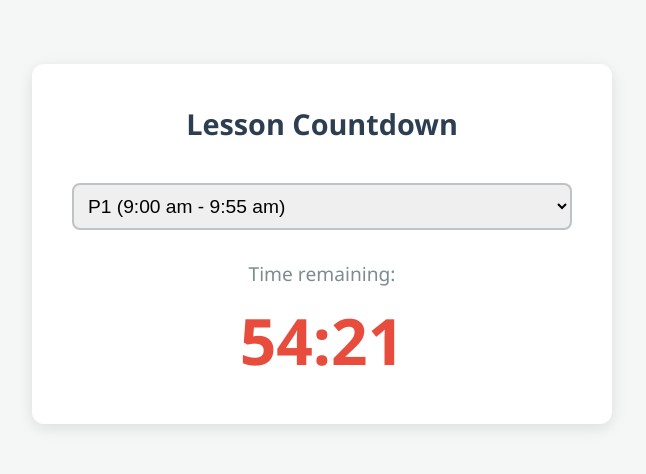
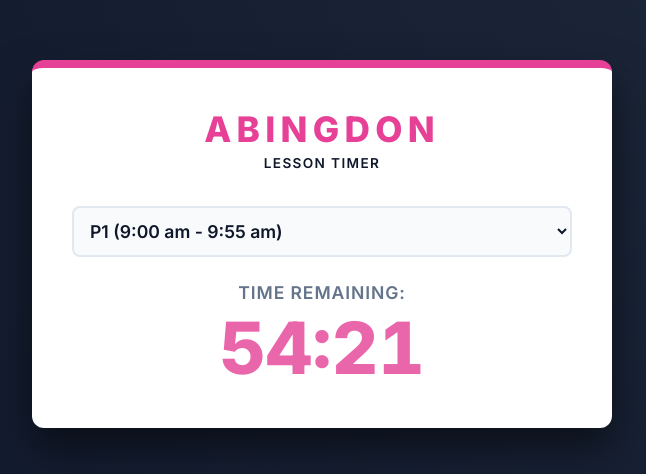
Before and after one commit to markjohnson-design/lessoncountdown, a plain HTML site: page index.html in a window 1280 px wide. Shown: the part 156-630 px from the top of the page, without its empty margins (318-964 px from the left). Drawn offline with Linux system fonts and the light colour scheme.

Commit message:
Revamp index.html for Abingdon Lesson Timer
Updated the title and styling to reflect the Abingdon branding. Enhanced the timer display and improved the overall layout.

```diff
--- a/index.html
+++ b/index.html
@@ -3,11 +3,20 @@
 <head>
     <meta charset="UTF-8">
     <meta name="viewport" content="width=device-width, initial-scale=1.0">
-    <title>Lesson Countdown Timer</title>
+    <title>Abingdon Lesson Timer</title>
+    <!-- Pulling in a clean, modern font to match Abingdon's recent rebrand -->
+    <link href="https://fonts.googleapis.com/css2?family=Inter:wght@400;600;800&display=swap" rel="stylesheet">
+
     <style>
+        :root {
+            --abingdon-cerise: #E64097;
+            --abingdon-navy: #0F172A;
+            --abingdon-grey: #64748B;
+        }
+
         body {
-            font-family: 'Segoe UI', Tahoma, Geneva, Verdana, sans-serif;
-            background-color: #f4f7f6;
+            font-family: 'Inter', sans-serif;
+            background-color: var(--abingdon-navy);
             color: #333;
             display: flex;
             flex-direction: column;
@@ -15,116 +24,185 @@
             justify-content: center;
             height: 100vh;
             margin: 0;
+            background-image: radial-gradient(circle at top right, #1e293b, #0f172a);
         }
+
         .container {
             background-color: white;
             padding: 40px;
             border-radius: 12px;
-            box-shadow: 0 4px 15px rgba(0,0,0,0.1);
+            box-shadow: 0 20px 40px rgba(0,0,0,0.5);
             text-align: center;
             width: 90%;
             max-width: 500px;
+            /* Abingdon Cerise brand accent */
+            border-top: 8px solid var(--abingdon-cerise);
         }
-        h1 {
-            margin-top: 0;
-            font-size: 1.8rem;
-            color: #2c3e50;
+
+        .brand-title {
+            margin: 0;
+            font-size: 2.2rem;
+            font-weight: 800;
+            letter-spacing: 0.15em;
+            color: var(--abingdon-cerise);
+            text-transform: uppercase;
         }
+
+        .brand-subtitle {
+            font-size: 0.85rem;
+            text-transform: uppercase;
+            letter-spacing: 0.1em;
+            color: var(--abingdon-navy);
+            font-weight: 600;
+            margin-bottom: 25px;
+            margin-top: 5px;
+        }
+
         select {
             width: 100%;
-            font-size: 1.2rem;
-            padding: 10px;
-            margin: 20px 0;
-            border: 2px solid #bdc3c7;
+            font-size: 1.1rem;
+            font-family: 'Inter', sans-serif;
+            font-weight: 600;
+            padding: 12px;
+            margin: 10px 0 25px 0;
+            border: 2px solid #E2E8F0;
             border-radius: 8px;
             outline: none;
             cursor: pointer;
+            color: var(--abingdon-navy);
+            background-color: #F8FAFC;
+            transition: border-color 0.2s;
         }
+
         select:focus {
-            border-color: #3498db;
+            border-color: var(--abingdon-cerise);
         }
+
+        #status {
+            font-size: 1.1rem;
+            font-weight: 600;
+            color: var(--abingdon-grey);
+            text-transform: uppercase;
+            letter-spacing: 0.05em;
+        }
+
         #timer {
-            font-size: 4rem;
-            font-weight: bold;
-            color: #e74c3c;
-            margin-top: 10px;
-            font-variant-numeric: tabular-nums; /* Keeps numbers from shifting */
+            font-size: 4.5rem;
+            font-weight: 800;
+            color: var(--abingdon-navy);
+            margin-top: 5px;
+            font-variant-numeric: tabular-nums;
+            line-height: 1.1;
         }
-        #status {
-            font-size: 1.2rem;
-            color: #7f8c8d;
-            margin-top: 10px;
+
+        /* Pulse animation for when the lesson is active */
+        @keyframes pulse {
+            0% { opacity: 1; }
+            50% { opacity: 0.8; }
+            100% { opacity: 1; }
+        }
+
+        .active-lesson {
+            color: var(--abingdon-cerise) !important;
+            animation: pulse 2s infinite;
         }
     </style>
 </head>
 <body>
 
 <div class="container">
-    <h1>Lesson Countdown</h1>
+    <h1 class="brand-title">Abingdon</h1>
+    <div class="brand-subtitle">Lesson Timer</div>
 
     <label for="periodSelect" style="display:none;">Select Period</label>
     <select id="periodSelect">
-        <!-- Values are the end times in 24-hour HH:MM format -->
-        <option value="09:55">P1 (9:00 am - 9:55 am)</option>
-        <option value="10:55">P2 (10:00 am - 10:55 am)</option>
-        <option value="12:10">P3 (11:15 am - 12:10 pm)</option>
-        <option value="13:05">P4 (12:15 pm - 1:05 pm)</option>
-        <option value="13:45">P5 (12:55 pm - 1:45 pm)</option>
-        <option value="14:55">P6 (2:05 pm - 2:55 pm)</option>
-        <option value="15:55">P7 (3:00 pm - 3:55 pm)</option>
+        <!-- Options will be populated by JavaScript -->
     </select>
 
-    <div id="status">Time remaining:</div>
-    <div id="timer">00:00:00</div>
+    <div id="status">Loading...</div>
+    <div id="timer">00:00</div>
 </div>
 
 <script>
+    // School Schedule setup (Start and End times in 24h format)
+    const schedule = {
+        'p1': { start: '09:00', end: '09:55', label: 'P1 (9:00 am - 9:55 am)' },
+        'p2': { start: '10:00', end: '10:55', label: 'P2 (10:00 am - 10:55 am)' },
+        'p3': { start: '11:15', end: '12:10', label: 'P3 (11:15 am - 12:10 pm)' },
+        'p4': { start: '12:15', end: '13:05', label: 'P4 (12:15 pm - 1:05 pm)' },
+        'p5': { start: '12:55', end: '13:45', label: 'P5 (12:55 pm - 1:45 pm)' },
+        'p6': { start: '14:05', end: '14:55', label: 'P6 (2:05 pm - 2:55 pm)' },
+        'p7': { start: '15:00', end: '15:55', label: 'P7 (3:00 pm - 3:55 pm)' }
+    };
+
     const periodSelect = document.getElementById('periodSelect');
     const timerDisplay = document.getElementById('timer');
     const statusDisplay = document.getElementById('status');
 
+    // Populate the dropdown programmatically
+    for (const [key, data] of Object.entries(schedule)) {
+        const option = document.createElement('option');
+        option.value = key;
+        option.textContent = data.label;
+        periodSelect.appendChild(option);
+    }
+
+    // Helper function to build a Date object for today from a "HH:MM" string
+    function getTimeObject(timeStr) {
+        const [hours, minutes] = timeStr.split(':');
+        const dateObj = new Date();
+        dateObj.setHours(parseInt(hours, 10), parseInt(minutes, 10), 0, 0);
+        return dateObj;
+    }
+
+    // Helper function to format milliseconds into HH:MM:SS or MM:SS
+    function formatTimeRemaining(ms) {
+        const totalSeconds = Math.floor(ms / 1000);
+        const hours = Math.floor(totalSeconds / 3600);
+        const minutes = Math.floor((totalSeconds % 3600) / 60);
+        const seconds = totalSeconds % 60;
+
+        const parts = [];
+        if (hours > 0) parts.push(hours.toString().padStart(2, '0'));
+        parts.push(minutes.toString().padStart(2, '0'));
+        parts.push(seconds.toString().padStart(2, '0'));
+
+        return parts.join(':');
+    }
+
     function updateTimer() {
         const now = new Date();
-        const endStr = periodSelect.value.split(':');
+        const selectedPeriod = schedule[periodSelect.value];
 
-        // Create a date object for the end time of the selected period today
-        const endTime = new Date();
-        endTime.setHours(parseInt(endStr[0], 10));
-        endTime.setMinutes(parseInt(endStr[1], 10));
-        endTime.setSeconds(0);
-        endTime.setMilliseconds(0);
+        const startTime = getTimeObject(selectedPeriod.start);
+        const endTime = getTimeObject(selectedPeriod.end);
 
-        // Calculate the difference in milliseconds
-        const diff = endTime - now;
-
-        if (diff <= 0) {
-            timerDisplay.textContent = "00:00:00";
-            timerDisplay.style.color = "#27ae60"; // Green for finished
-            statusDisplay.textContent = "This lesson has finished!";
-        } else {
-            timerDisplay.style.color = "#e74c3c"; // Red for counting down
+        // 1. Before the lesson has started
+        if (now < startTime) {
+            timerDisplay.classList.remove('active-lesson');
+            timerDisplay.style.color = 'var(--abingdon-navy)';
+            statusDisplay.textContent = "Lesson starts in:";
+            timerDisplay.textContent = formatTimeRemaining(startTime - now);
+        }
+        // 2. During the lesson
+        else if (now >= startTime && now < endTime) {
+            timerDisplay.classList.add('active-lesson'); // Adds the pink pulse effect
             statusDisplay.textContent = "Time remaining:";
-
-            // Convert to hours, minutes, and seconds
-            const hours = Math.floor((diff / (1000 * 60 * 60)) % 24);
-            const minutes = Math.floor((diff / 1000 / 60) % 60);
-            const seconds = Math.floor((diff / 1000) % 60);
-
-            // Format with leading zeros
-            const formattedHours = hours.toString().padStart(2, '0');
-            const formattedMinutes = minutes.toString().padStart(2, '0');
-            const formattedSeconds = seconds.toString().padStart(2, '0');
-
-            if (hours > 0) {
-                timerDisplay.textContent = `${formattedHours}:${formattedMinutes}:${formattedSeconds}`;
-            } else {
-                timerDisplay.textContent = `${formattedMinutes}:${formattedSeconds}`;
-            }
+            timerDisplay.textContent = formatTimeRemaining(endTime - now);
+        }
+        // 3. After the lesson has finished
+        else {
+            timerDisplay.classList.remove('active-lesson');
+            timerDisplay.style.color = '#10B981'; // Green to indicate completion
+            statusDisplay.textContent = "Lesson Finished!";
+            timerDisplay.textContent = "00:00";
         }
     }
 
-    // Update immediately, then every second
+    // Listen for dropdown changes
     periodSelect.addEventListener('change', updateTimer);
+
+    // Start interval
     updateTimer();
     setInterval(updateTimer, 1000);
 </script>
```
